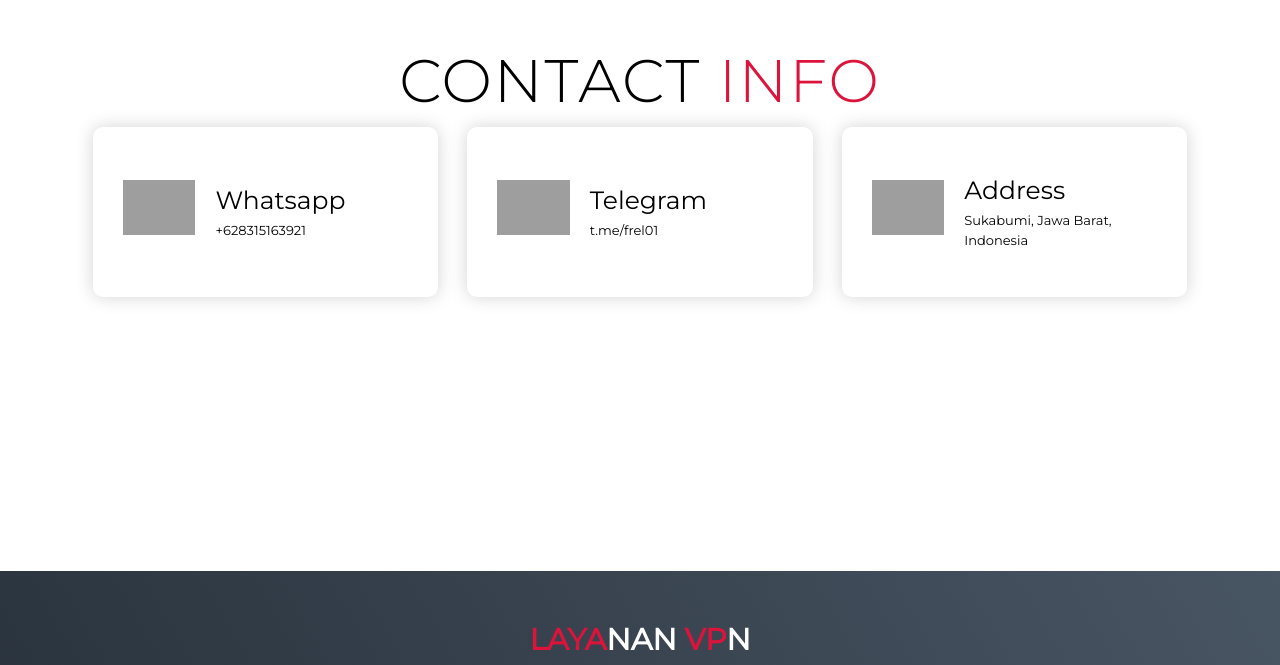
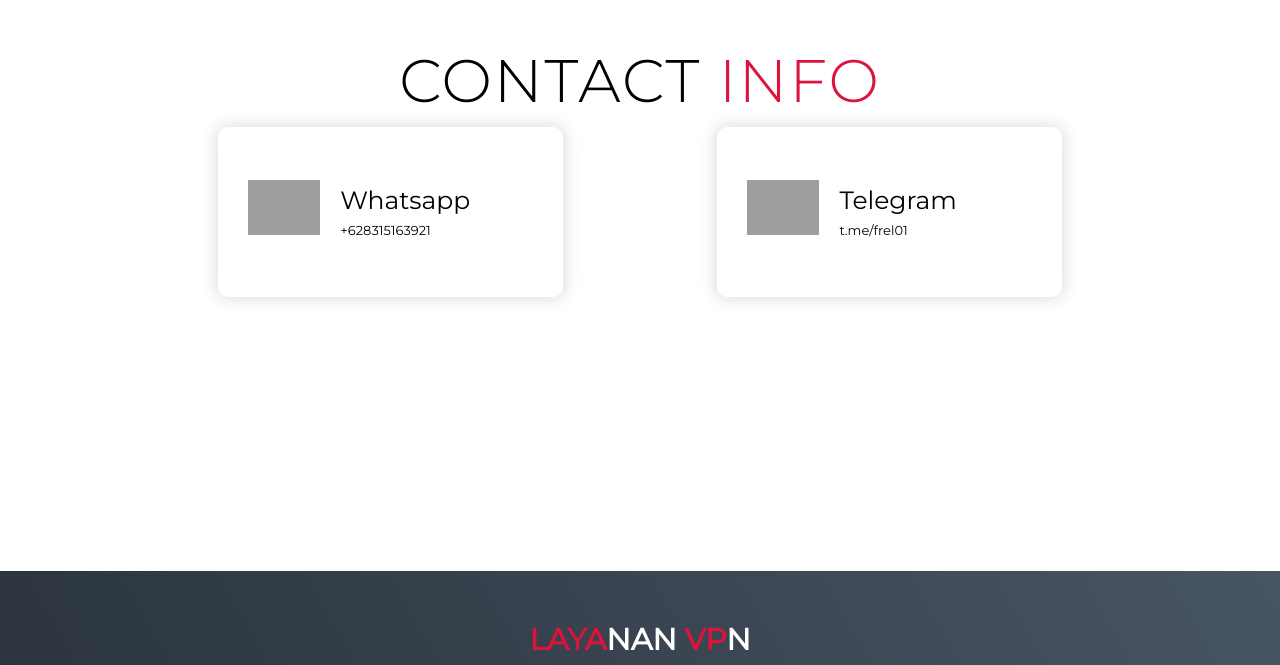
Before and after one commit to p3yx/webpx, a plain HTML site: page index.html in a window 1280 px wide. Shown: the part 3840-4505 px from the top of the page. Drawn offline with Linux system fonts and the light colour scheme; grey boxes are pictures that could not be loaded.

Commit message:
Update index.html

```diff
--- a/index.html
+++ b/index.html
@@ -172,17 +172,7 @@
           <div class="contact-info">
             <h1>Telegram</h1>
             <h2>t.me/frel01</h2>
-          </div>
-        </div>
-        <div class="contact-item">
-          <div class="icon"><img src="https://img.icons8.com/bubbles/100/000000/map-marker.png" /></div>
-          <div class="contact-info">
-            <h1>Address</h1>
-            <h2>Sukabumi, Jawa Barat, Indonesia</h2>
-          </div>
-        </div>
-      </div>
-    </div>
+   </div>
   </section>
   <!-- End Contact Section -->
 
```
